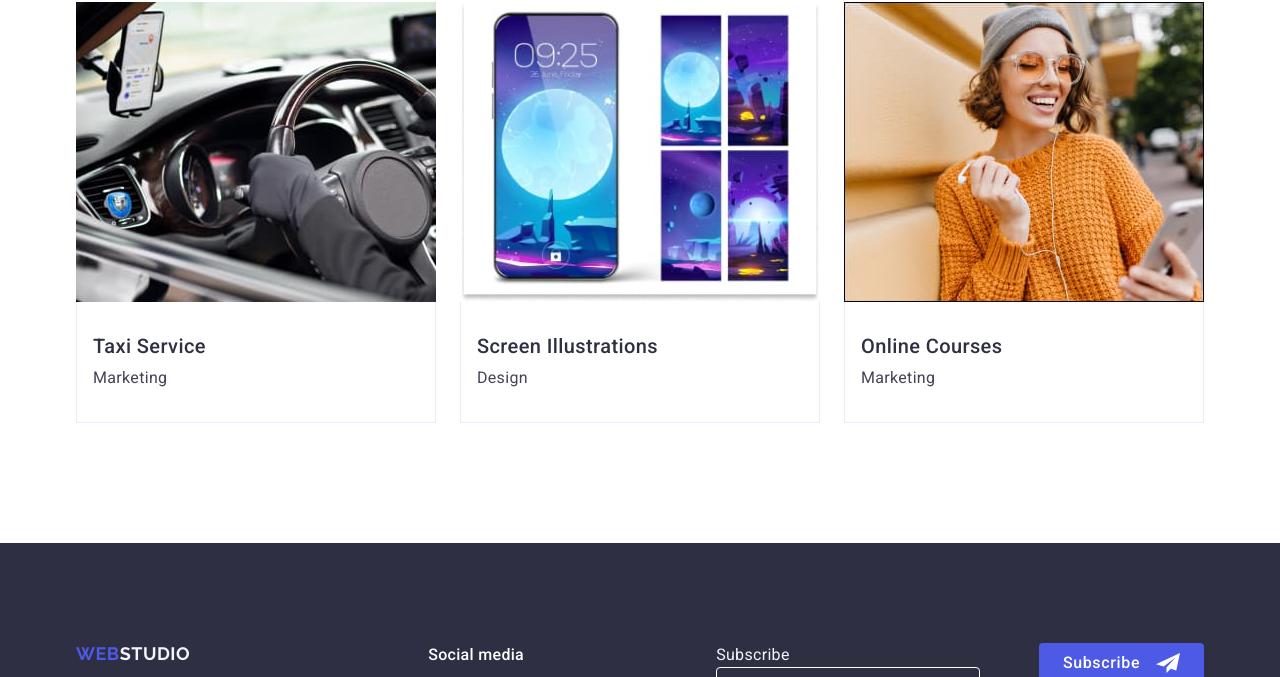
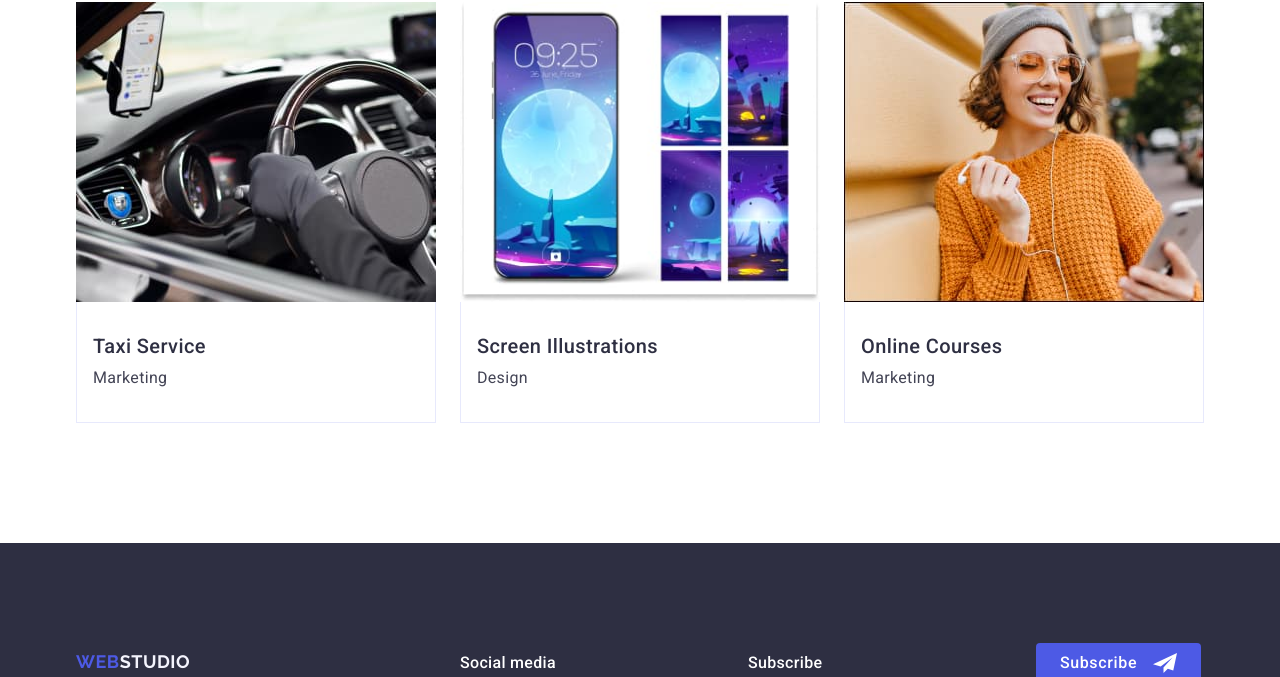
Before and after one commit to MarharytaSom/goit-markup-hw-05, a plain HTML site: page index.html in a window 1280 px wide. Shown: the part 2736-3413 px from the top of the page. Drawn offline with nearby package versions, Linux system fonts and the light colour scheme.

Commit message:
formfooter

```diff
--- a/index.html
+++ b/index.html
@@ -566,11 +566,10 @@
             </li>
           </ul>
         </div>
-
+        <div class="subscribe">
+          <p class="soc-med-title">Subscribe</p>
         <form class="review-form-footer">
-          <div class="subscribe">
-            <label for="" class="label-footer">
-              Subscribe
+            <label for="user-email-footer" class="label-footer">
               <input
                 type="email"
                 class="review-form-input-footer"
@@ -580,6 +579,7 @@
                 required
               />
             </label>
+            </form>
           </div>
 
           <button class="subscribe-btn" type="submit">
```
